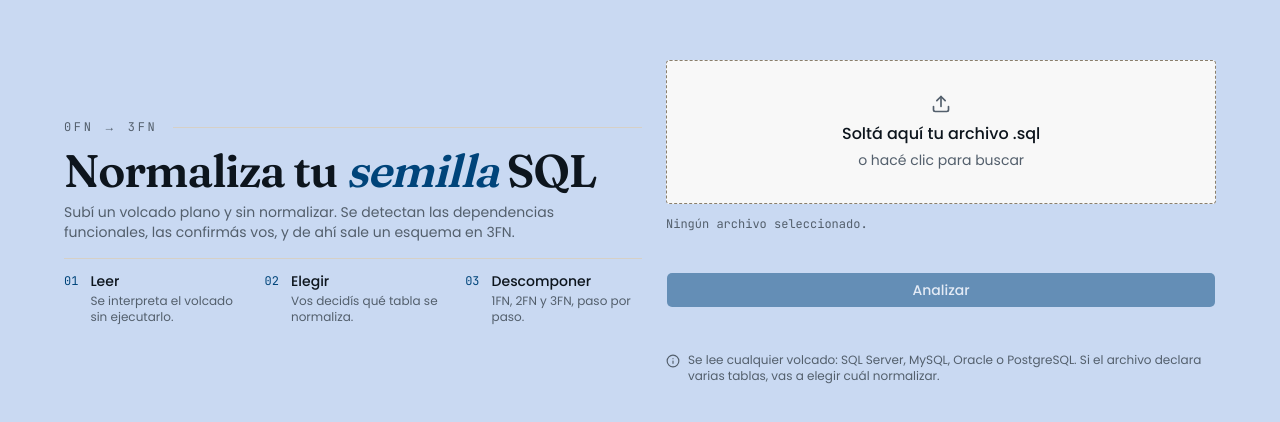
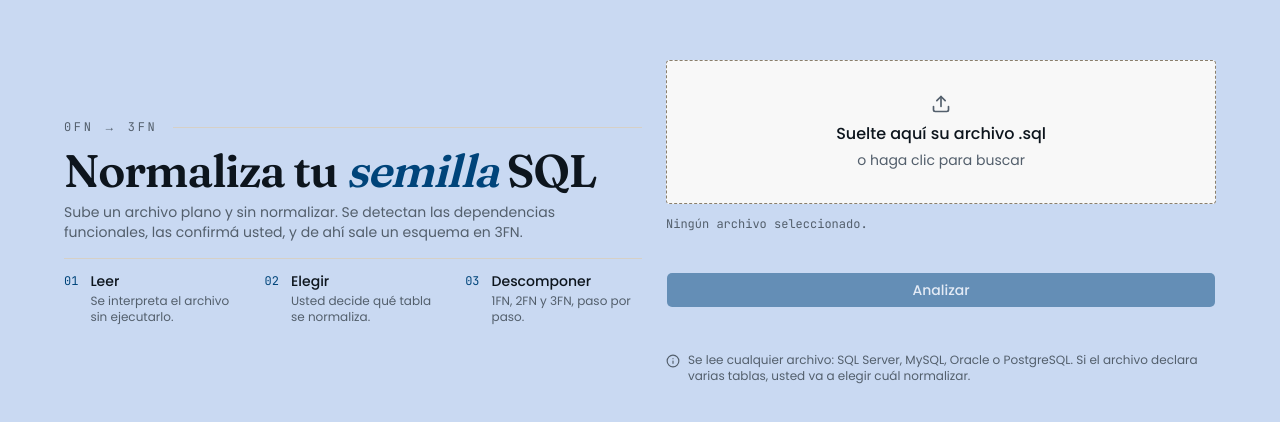
Before and after one commit to hnkatze/normalizations_db, a Next.js app: page / in a window 1280 px wide. Shown: the part 178-600 px from the top of the page. Built offline with nearby package versions, Linux system fonts and the light colour scheme.

Commit message:
Cambios de wording en el componente UploadHero, se cambió el texto de "Upload your SQL file" a "Upload your SQL file to start analyzing your data".

```diff
--- a/src/features/sql-upload/UploadHero.tsx
+++ b/src/features/sql-upload/UploadHero.tsx
@@ -41,8 +41,8 @@ const FILE_STATUS_ID = "sql-file-status"
  * lógica del recorrido.
  */
 const UPLOAD_STEPS: readonly { readonly title: string; readonly detail: string }[] = [
-  { title: "Leer", detail: "Se interpreta el volcado sin ejecutarlo." },
-  { title: "Elegir", detail: "Vos decidís qué tabla se normaliza." },
+  { title: "Leer", detail: "Se interpreta el archivo sin ejecutarlo." },
+  { title: "Elegir", detail: "Usted decide qué tabla se normaliza." },
   { title: "Descomponer", detail: "1FN, 2FN y 3FN, paso por paso." },
 ]
 
@@ -278,8 +278,8 @@ export function UploadHero({
               "delay-75 mt-4 short:mt-2 max-w-prose text-pretty text-base short:text-sm text-muted-foreground"
             )}
           >
-            Subí un volcado plano y sin normalizar. Se detectan las dependencias
-            funcionales, las confirmás vos, y de ahí sale un esquema en 3FN.
+            Sube un archivo plano y sin normalizar. Se detectan las dependencias
+            funcionales, las confirmá usted, y de ahí sale un esquema en 3FN.
           </p>
 
           {/* El recorrido, enumerado. Dice de entrada que esto es un proceso de
@@ -329,8 +329,8 @@ export function UploadHero({
               className="upload-hero-motion size-7 short:size-5 text-muted-foreground transition-colors group-hover:text-primary"
             />
             <span className="flex flex-col gap-1">
-              <span className="font-medium text-foreground">Soltá aquí tu archivo .sql</span>
-              <span className="text-sm text-muted-foreground">o hacé clic para buscar</span>
+              <span className="font-medium text-foreground">Suelte aquí su archivo .sql</span>
+              <span className="text-sm text-muted-foreground">o haga clic para buscar</span>
             </span>
             {/* `sr-only`: el `<label>` ya cubre toda la zona de drop y reenvía
                 el clic al input nativamente. Sigue en el DOM, sigue en el orden
@@ -410,8 +410,8 @@ export function UploadHero({
                 focusable="false"
                 className="mt-0.5 size-3.5 shrink-0"
               />
-              Se lee cualquier volcado: SQL Server, MySQL, Oracle o PostgreSQL. Si
-              el archivo declara varias tablas, vas a elegir cuál normalizar.
+              Se lee cualquier archivo: SQL Server, MySQL, Oracle o PostgreSQL. Si
+              el archivo declara varias tablas, usted va a elegir cuál normalizar.
             </p>
           ) : null}
         </div>
```
